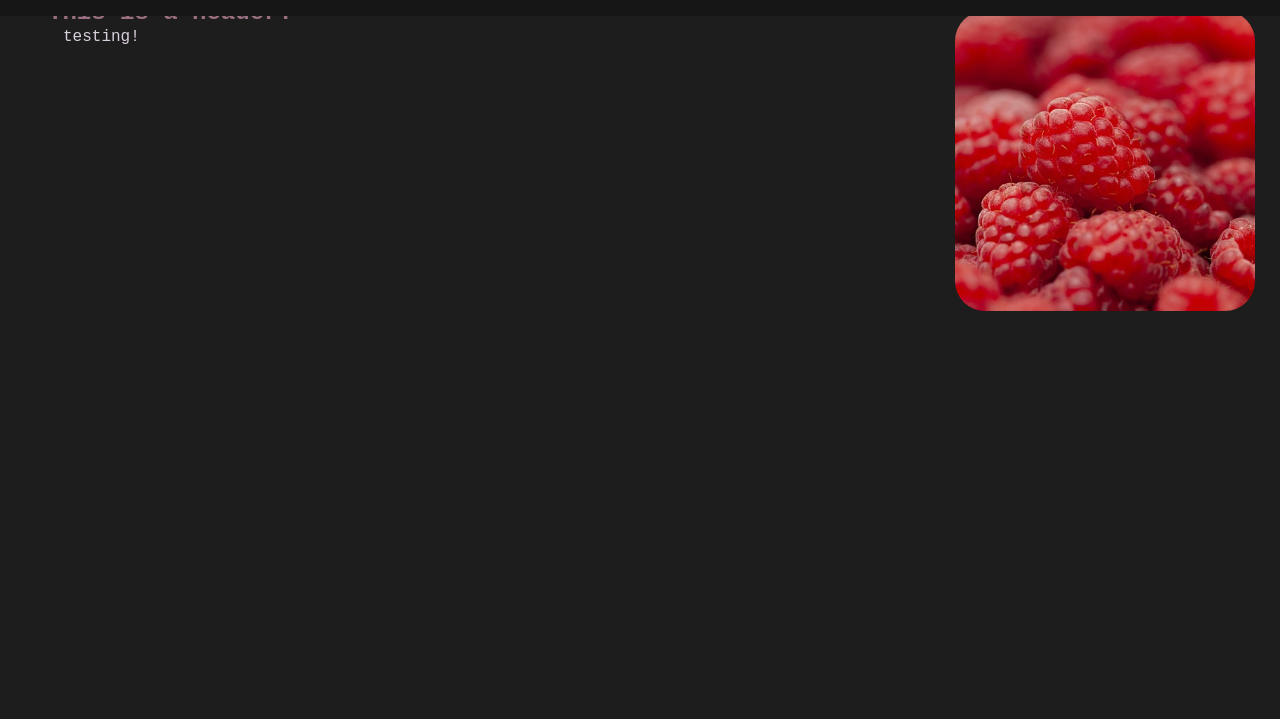
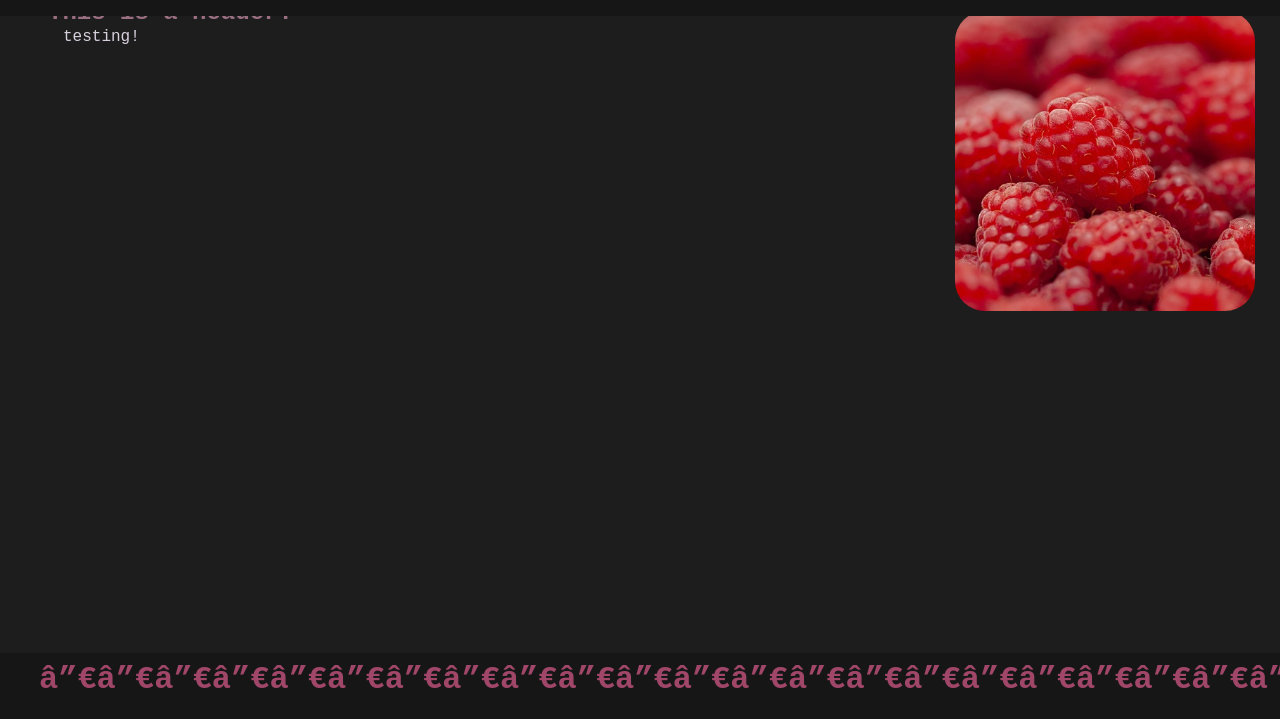
Before and after one commit to aceiln/Ellas-coding-fever, a plain HTML site: page mainpage.html in a window 1280 px wide. Shown: the part 81-800 px from the top of the page. Drawn offline with Linux system fonts and the light colour scheme.

Commit message:
added footer

```diff
--- a/assets/mainpage.css
+++ b/assets/mainpage.css
@@ -60,3 +60,18 @@ a:hover {
     border-radius: 30px;
     z-index: 2;
 }
+
+.footer {
+    position: fixed;
+    bottom: 0;
+    margin-left: -20px;
+    padding: .03px 100% 13px 11px;
+    background-color: #161616;
+    line-height:10px;
+    width: 100%;
+    z-index: 5;
+}
+
+.centered {
+    text-align: center;
+}
--- a/mainpage.html
+++ b/mainpage.html
@@ -21,6 +21,9 @@
     <img id="raspberry" src="./assets/raspberries.jpg" width="300px" height="300px" alt="Raspberry picture!">
     <p class="text">testing!</p>
 </body>
-<footer></footer>
+
+<footer class="footer">
+    <h1 class="centered" id="headertext">────────────────────────</h1>
+</footer>
 
 </html>
```
